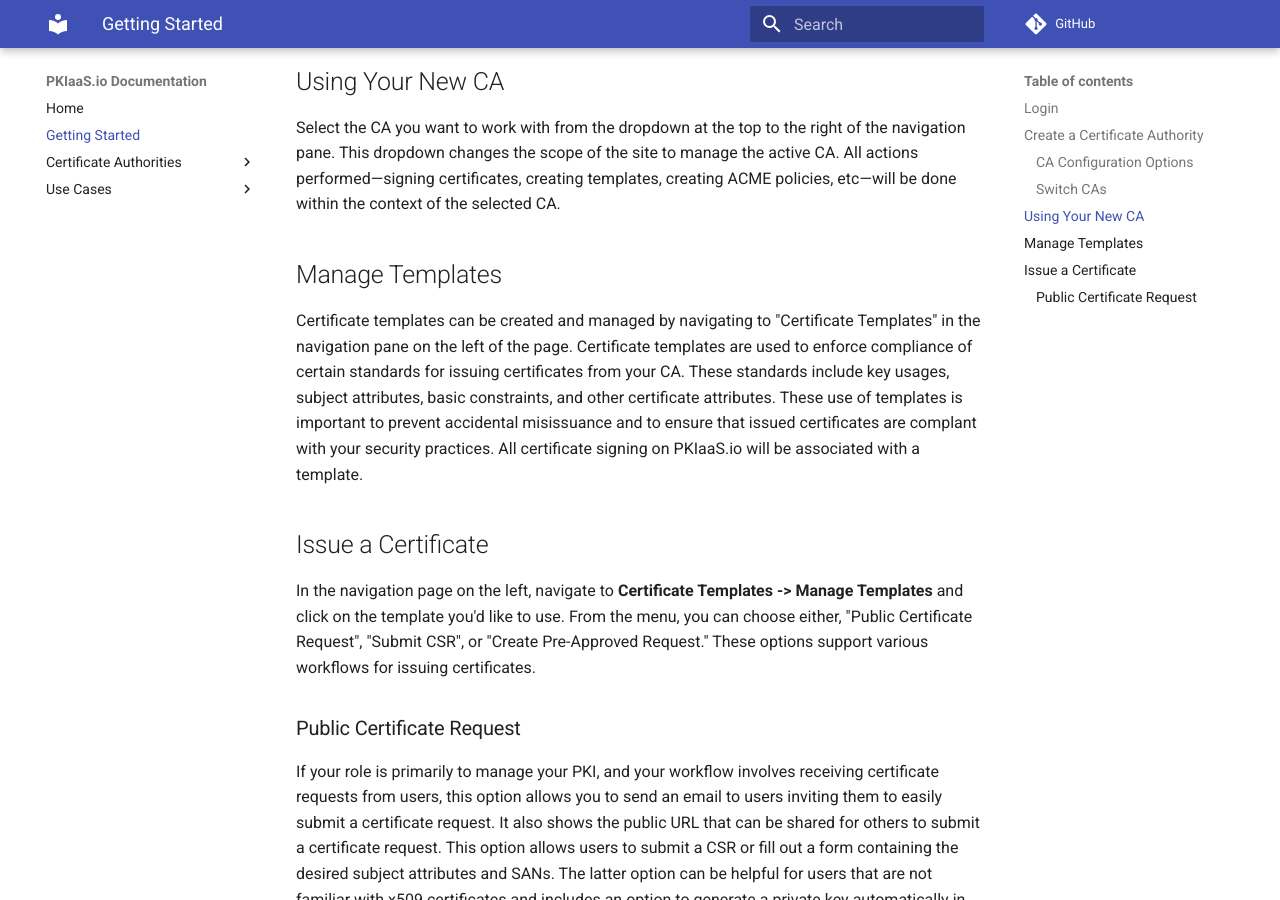
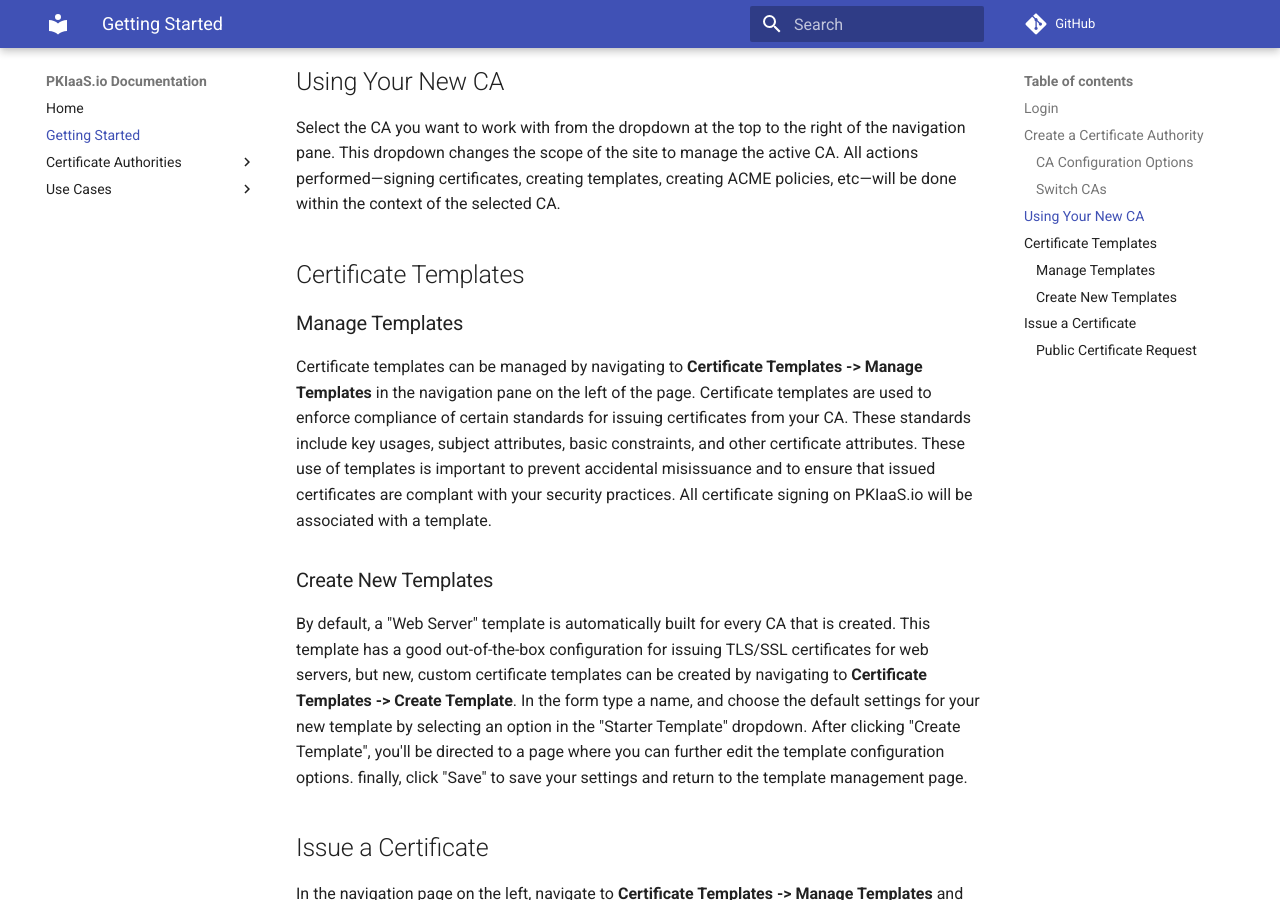
Before and after one commit to lspiehler/pkiaas-docs, an MkDocs documentation site: the page built from docs/getting-started.md, in a window 1280 px wide and 900 px high, scrolled down 889 px. Built offline with MkDocs 1.6.1 and Material for MkDocs 9.7.7, drawn with Linux system fonts in a browser that asks for light colours; comment, search, counter and statistics services are not loaded.

Commit message:
updating getting started docs

```diff
--- a/docs/getting-started.md
+++ b/docs/getting-started.md
@@ -15,8 +15,13 @@ If you create more than one CA, you'll have the option of switching between them
 ## Using Your New CA
 Select the CA you want to work with from the dropdown at the top to the right of the navigation pane. This dropdown changes the scope of the site to manage the active CA. All actions performed—signing certificates, creating templates, creating ACME policies, etc—will be done within the context of the selected CA.
 
-## Manage Templates
-Certificate templates can be created and managed by navigating to "Certificate Templates" in the navigation pane on the left of the page. Certificate templates are used to enforce compliance of certain standards for issuing certificates from your CA. These standards include key usages, subject attributes, basic constraints, and other certificate attributes. These use of templates is important to prevent accidental misissuance and to ensure that issued certificates are complant with your security practices. All certificate signing on PKIaaS.io will be associated with a template.
+## Certificate Templates
+
+### Manage Templates
+Certificate templates can be managed by navigating to **Certificate Templates -> Manage Templates** in the navigation pane on the left of the page. Certificate templates are used to enforce compliance of certain standards for issuing certificates from your CA. These standards include key usages, subject attributes, basic constraints, and other certificate attributes. These use of templates is important to prevent accidental misissuance and to ensure that issued certificates are complant with your security practices. All certificate signing on PKIaaS.io will be associated with a template.
+
+### Create New Templates
+By default, a "Web Server" template is automatically built for every CA that is created. This template has a good out-of-the-box configuration for issuing TLS/SSL certificates for web servers, but new, custom certificate templates can be created by navigating to **Certificate Templates -> Create Template**. In the form type a name, and choose the default settings for your new template by selecting an option in the "Starter Template" dropdown. After clicking "Create Template", you'll be directed to a page where you can further edit the template configuration options. finally, click "Save" to save your settings and return to the template management page.
 
 ## Issue a Certificate
 In the navigation page on the left, navigate to **Certificate Templates -> Manage Templates** and click on the template you'd like to use. From the menu, you can choose either, "Public Certificate Request", "Submit CSR", or "Create Pre-Approved Request." These options support various workflows for issuing certificates.
```
